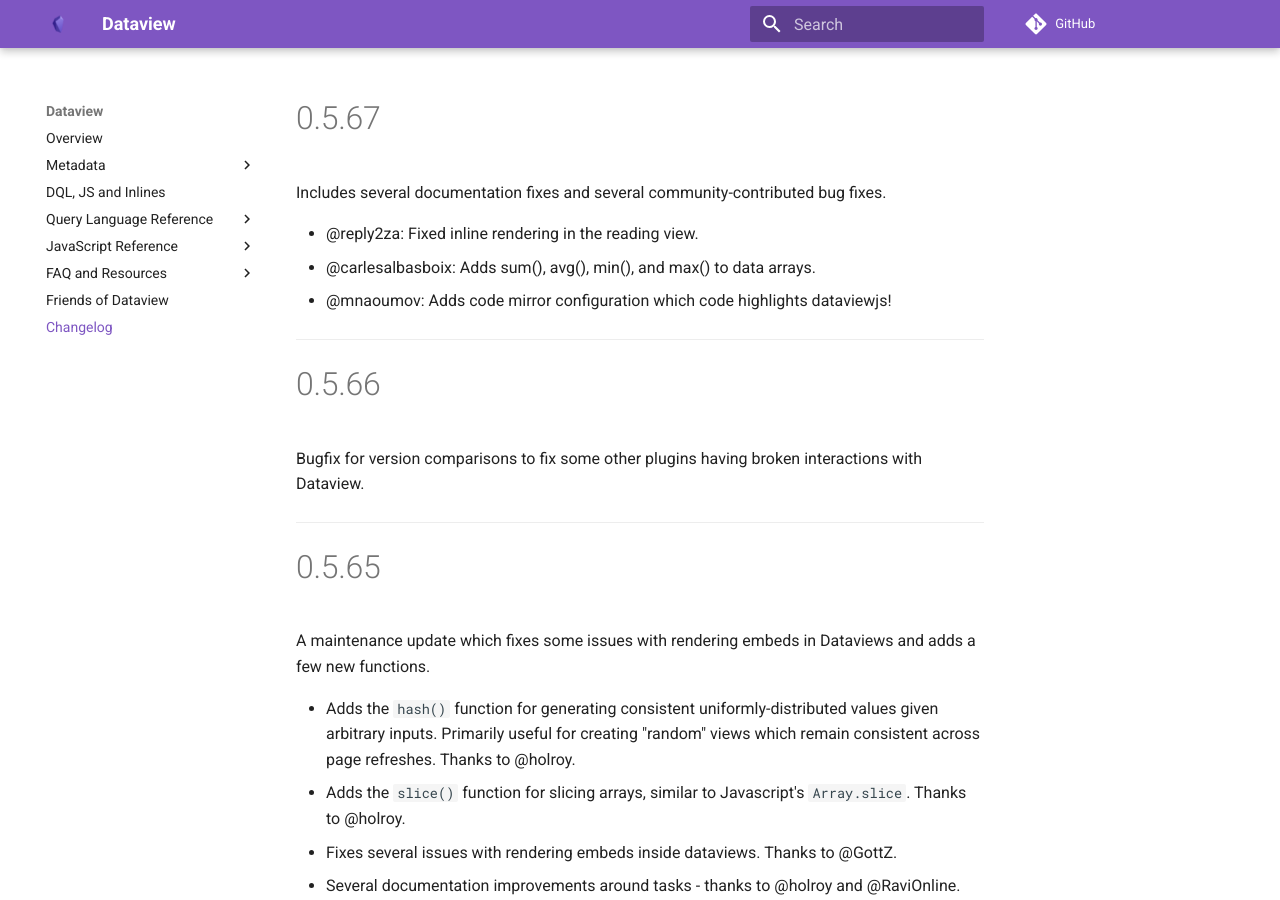
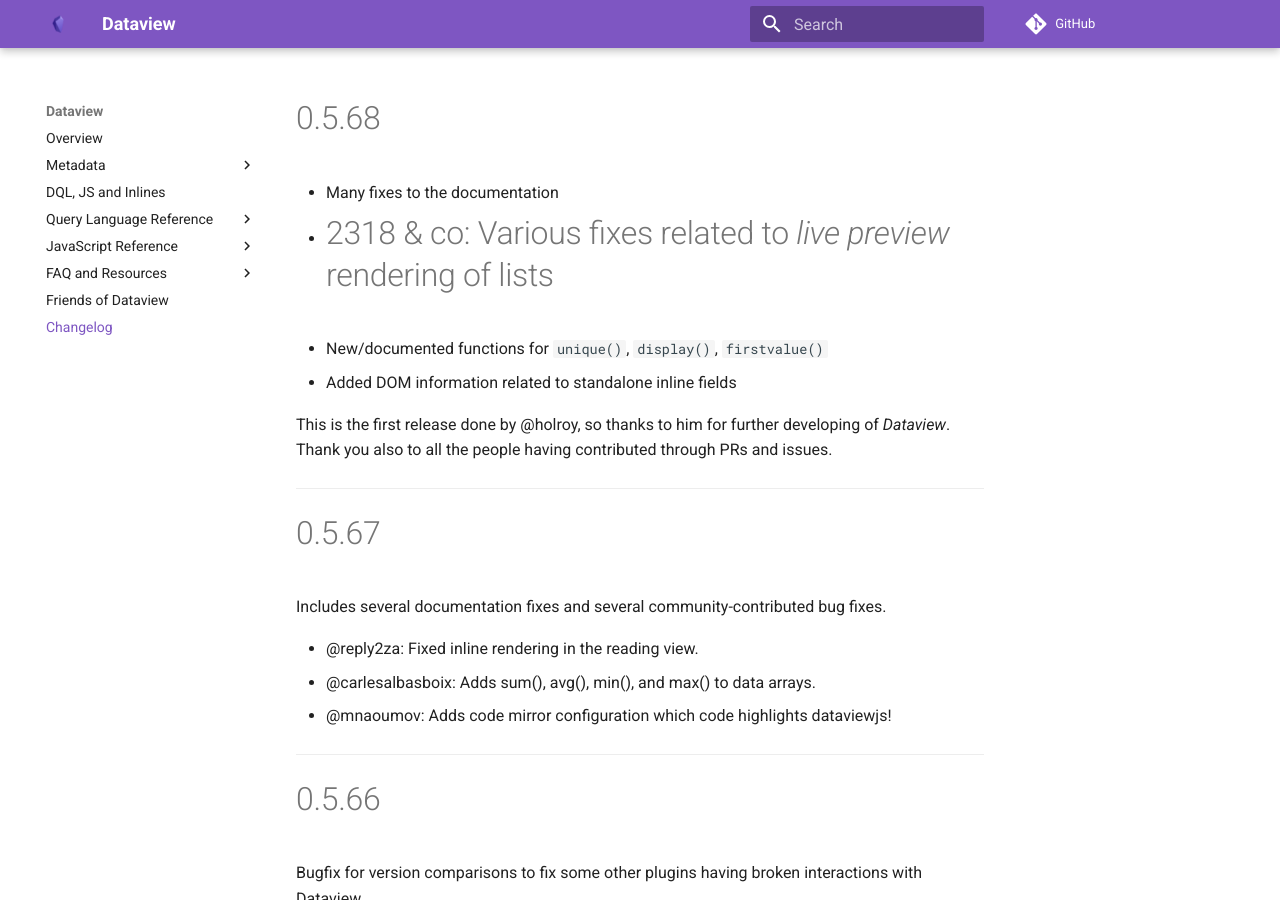
Before and after one commit to blacksmithgu/obsidian-dataview, an MkDocs documentation site: the page built from docs/docs/changelog.md, in a window 1280 px wide and 900 px high. Built offline with MkDocs 1.6.1 and Material for MkDocs 9.7.7, drawn with Linux system fonts in a browser that asks for light colours; comment, search, counter and statistics services are not loaded.

Commit message:
Auto-release 0.5.68

```diff
--- a/docs/docs/changelog.md
+++ b/docs/docs/changelog.md
@@ -1,3 +1,14 @@
+# 0.5.68
+
+- Many fixes to the documentation
+- #2318 & co: Various fixes related to _live preview_ rendering of lists
+- New/documented functions for `unique()`, `display()`, `firstvalue()`
+- Added DOM information related to standalone inline fields
+
+This is the first release done by @holroy, so thanks to him for further developing of _Dataview_. Thank you also to all the people having contributed through PRs and issues.
+
+---
+
 # 0.5.67
 
 Includes several documentation fixes and several community-contributed bug fixes.
--- a/manifest-beta.json
+++ b/manifest-beta.json
@@ -1,7 +1,7 @@
 {
   "id": "dataview",
   "name": "Dataview",
-  "version": "0.5.67",
+  "version": "0.5.68",
   "minAppVersion": "0.13.11",
   "description": "Complex data views for the data-obsessed.",
   "author": "Michael Brenan <blacksmithgu@gmail.com>",
--- a/package.json
+++ b/package.json
@@ -1,6 +1,6 @@
 {
   "name": "obsidian-dataview",
-  "version": "0.5.67",
+  "version": "0.5.68",
   "description": "Advanced data views for Obsidian.md.",
   "main": "lib/index.js",
   "types": "lib/index.d.ts",
--- a/versions.json
+++ b/versions.json
@@ -143,5 +143,6 @@
   "0.5.64": "0.12.0",
   "0.5.65": "0.12.0",
   "0.5.66": "0.12.0",
-  "0.5.67": "0.12.0"
+  "0.5.67": "0.12.0",
+  "0.5.68": "0.12.0"
 }
```
Also changed, not shown: CHANGELOG.md, manifest.json, 1 other file.
